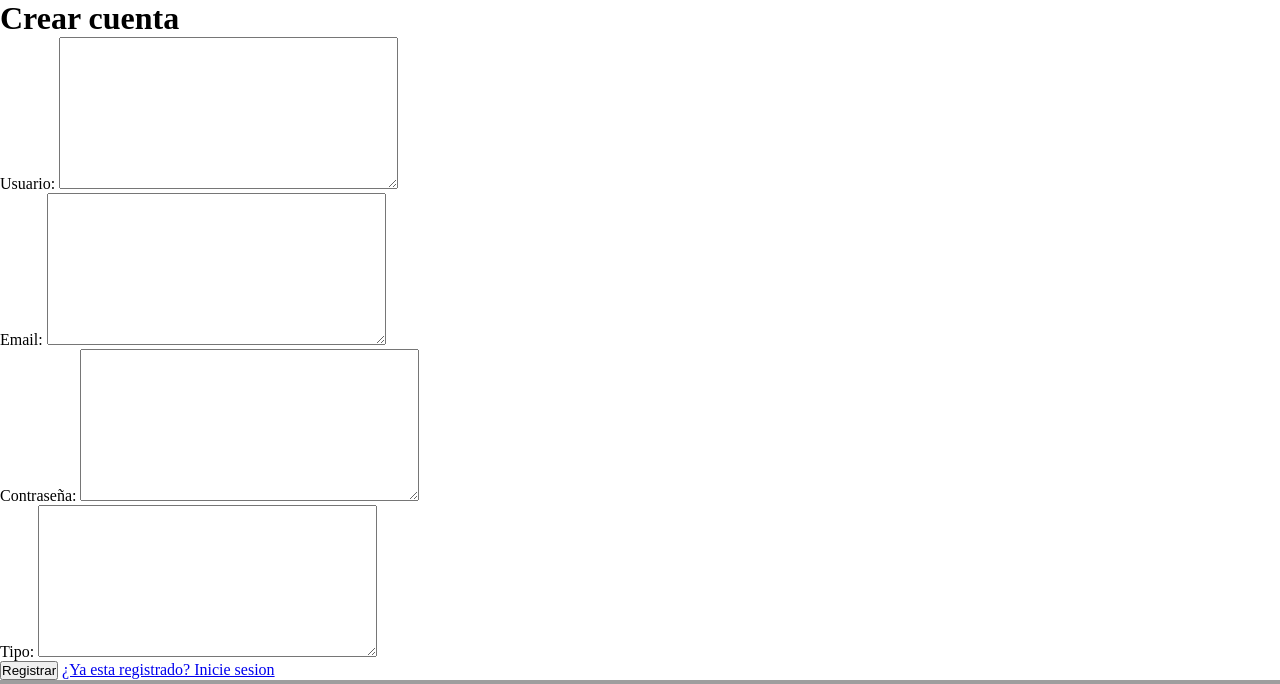
After one commit to X-Ivancito-X/Piatto, a Django app: page /CrearCuenta/ in a window 1280 px wide. The commit adds this page. Shown: the top 684 px of the page. Run offline with Django 5.2, Linux system fonts and the light colour scheme; grey boxes are pictures that could not be loaded.

Commit message:
funicones de login y registrar

```diff
--- /dev/null
+++ b/App/Templates/Page/CrearCuenta.html
@@ -0,0 +1,16 @@
+{% extends 'Index.html' %}
+{% load static %}
+
+{% block contenedor %}
+
+    <form action="" method="post" class="FormularioLogin">
+        <h1>Crear cuenta</h1>
+        {% csrf_token %}
+        {{formRegistrar}}
+        <input type="submit" value="Registrar">
+
+        <a href="{% url 'login' %}">¿Ya esta registrado? Inicie sesion</a>
+
+    </form>
+
+{% endblock %}
--- a/App/Templates/registration/Login.html
+++ b/App/Templates/registration/Login.html
@@ -9,6 +9,9 @@
             {% csrf_token %}
             {{form}}
             <input type="submit" value="Login">
+
+            <a href="{% url 'CrearCuenta' %}">¿No tiene cuenta? Registrate</a>
+
         </form>
     </div>
 
--- a/App/forms.py
+++ b/App/forms.py
@@ -10,3 +10,8 @@ class VerForm(forms.ModelForm):
         model=Productos
         # fields trae los atributos
         fields='__all__'
+
+class FormRegistrar(forms.ModelForm):
+    class Meta:
+        model=Usuarios
+        fields='__all__'
--- a/App/urls.py
+++ b/App/urls.py
@@ -7,6 +7,7 @@ urlpatterns = [
     # Ruta + Nombre de la funcion que viene de .views + html
     path('',Inicio,name="Index"),
     path('logouts/',Salir,name='logouts'),
+    path('CrearCuenta/',Registrar,name="CrearCuenta"),
     path('Nostros/',Nosotros,name="Nosotros"),
     path('VerMas/',VerMas,name="VerMas"),
 
--- a/App/views.py
+++ b/App/views.py
@@ -15,6 +15,20 @@ def Nosotros(request):
 def VerMas(request):
     # retornamos
     return render (request, 'Page/VerMas.html')
+
+def Registrar(request):
+    data={
+        'formRegistrar':FormRegistrar()
+    }
+    if request.method=='POST':
+        query=FormRegistrar(data=request.POST,files=request.FILES)
+        if  query.is_valid():
+            query.save()
+            data['mensaje']="Datos Registrados"
+        else:
+            data['formRegistrar']=FormRegistrar
+    # retornamos
+    return render (request, 'Page/CrearCuenta.html', data)
 
 # Funcion para deslogearse
 def Salir(request):
@@ -46,5 +60,4 @@ def Modificar(request, Cod):
         else:
 
             data['forms']=VerForm
-
     return render(request,'Administrador.html',data)
```
Also changed, not shown: App/Templates/Page/Administrador.html (added), db.sqlite3.
